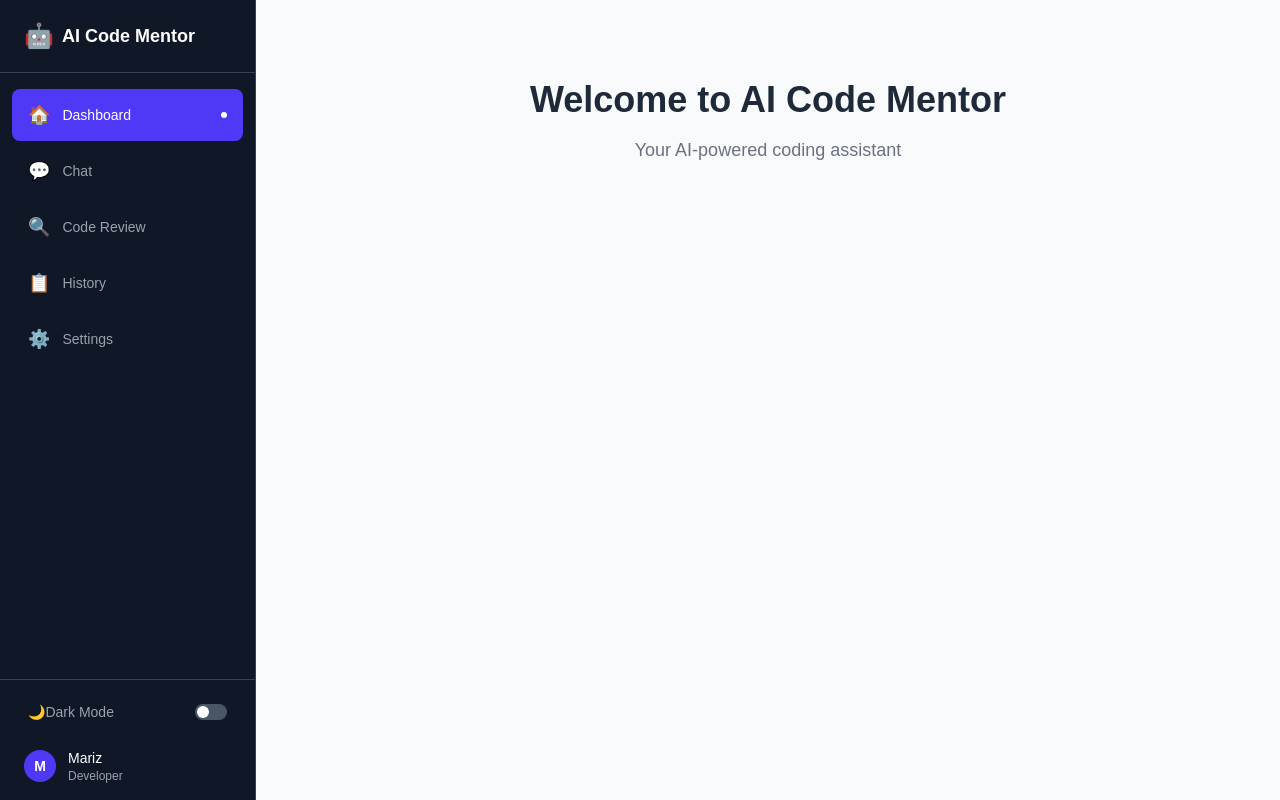
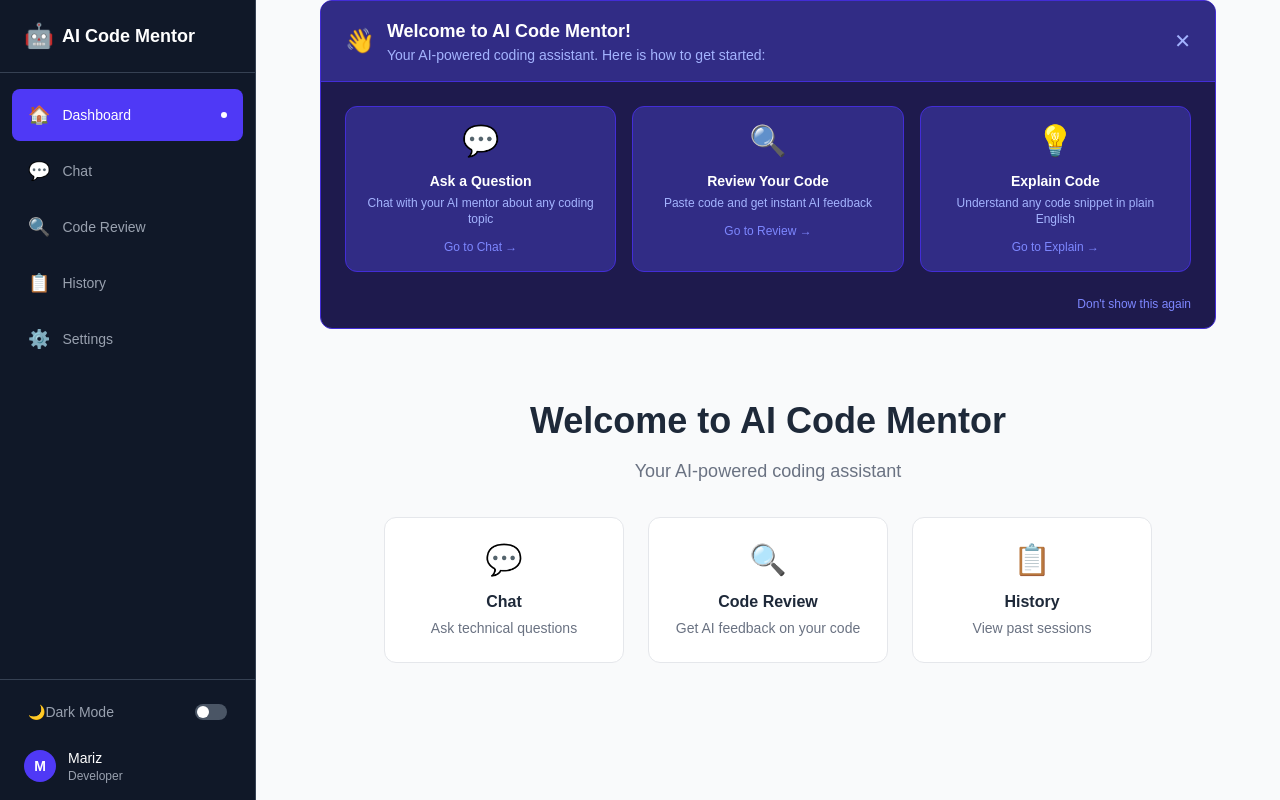
Before and after one commit to marizwan226/ai-code-mentor, a Next.js app in the folder frontend/: page / in a window 1280 px wide. Built offline with nearby package versions, Linux system fonts and the light colour scheme.

Commit message:
feat: add onboarding welcome banner and example prompts (#20)

```diff
--- a/frontend/app/components/ChatWindow.tsx
+++ b/frontend/app/components/ChatWindow.tsx
@@ -3,6 +3,7 @@
 import { useState, useRef, useEffect } from 'react';
 import MessageBubble from './MessageBubble';
 import StreamingMessage from './StreamingMessage';
+import ExamplePrompts from './ExamplePrompts';
 
 interface Message {
   role: 'user' | 'assistant';
@@ -209,6 +210,14 @@ export default function ChatWindow() {
           <MessageBubble key={index} message={message} />
         ))}
 
+        {/* Example Prompts — shown only on first message */}
+        {messages.length === 1 && !loading && (
+          <ExamplePrompts onSelect={(prompt) => {
+            setInput(prompt);
+            textareaRef.current?.focus();
+          }} />
+        )}
+
         {/* Streaming message */}
         {(isStreaming || streamingContent) && (
           <div className="flex justify-start mb-4">
--- /dev/null
+++ b/frontend/app/components/ExamplePrompts.tsx
@@ -0,0 +1,51 @@
+'use client';
+
+interface ExamplePromptsProps {
+  onSelect: (prompt: string) => void;
+}
+
+const EXAMPLE_PROMPTS = [
+  {
+    icon: '🐛',
+    title: 'Debug my code',
+    prompt: 'Why is my code throwing an error? Here is the error: TypeError: Cannot read property of undefined',
+    color: 'border-red-700 bg-red-950 hover:bg-red-900'
+  },
+  {
+    icon: '⚡',
+    title: 'Optimize performance',
+    prompt: 'How can I make this loop more efficient? I have a nested for loop that runs slowly on large datasets.',
+    color: 'border-yellow-700 bg-yellow-950 hover:bg-yellow-900'
+  },
+  {
+    icon: '📚',
+    title: 'Explain a concept',
+    prompt: 'Can you explain how async/await works in JavaScript and when I should use it instead of promises?',
+    color: 'border-blue-700 bg-blue-950 hover:bg-blue-900'
+  }
+];
+
+export default function ExamplePrompts({ onSelect }: ExamplePromptsProps) {
+  return (
+    <div className="mt-8">
+      <p className="text-gray-500 text-sm text-center mb-4">
+        Not sure where to start? Try one of these:
+      </p>
+      <div className="grid grid-cols-1 gap-3">
+        {EXAMPLE_PROMPTS.map((example, index) => (
+          <button
+            key={index}
+            onClick={() => onSelect(example.prompt)}
+            className={`flex items-start gap-3 p-4 rounded-xl border text-left transition-colors ${example.color}`}
+          >
+            <span className="text-2xl flex-shrink-0">{example.icon}</span>
+            <div>
+              <p className="text-white font-medium text-sm">{example.title}</p>
+              <p className="text-gray-400 text-xs mt-0.5 line-clamp-2">{example.prompt}</p>
+            </div>
+          </button>
+        ))}
+      </div>
+    </div>
+  );
+}
--- /dev/null
+++ b/frontend/app/components/WelcomeBanner.tsx
@@ -0,0 +1,97 @@
+'use client';
+
+import { useState, useEffect } from 'react';
+import Link from 'next/link';
+
+export default function WelcomeBanner() {
+  const [show, setShow] = useState(false);
+
+  useEffect(() => {
+    const dismissed = localStorage.getItem('welcome_dismissed');
+    if (!dismissed) setShow(true);
+  }, []);
+
+  const dismiss = () => {
+    localStorage.setItem('welcome_dismissed', 'true');
+    setShow(false);
+  };
+
+  if (!show) return null;
+
+  return (
+    <div className="mb-6 rounded-xl border border-indigo-700 bg-indigo-950 overflow-hidden">
+      {/* Header */}
+      <div className="flex items-center justify-between px-6 py-4 bg-indigo-900 border-b border-indigo-700">
+        <div className="flex items-center gap-3">
+          <span className="text-2xl">👋</span>
+          <div>
+            <h2 className="text-white font-bold text-lg">Welcome to AI Code Mentor!</h2>
+            <p className="text-indigo-300 text-sm">Your AI-powered coding assistant. Here is how to get started:</p>
+          </div>
+        </div>
+        <button
+          onClick={dismiss}
+          className="text-indigo-300 hover:text-white transition-colors text-xl"
+          title="Dismiss"
+        >
+          ✕
+        </button>
+      </div>
+
+      {/* Quick Start Options */}
+      <div className="grid grid-cols-1 md:grid-cols-3 gap-4 p-6">
+        <Link
+          href="/chat"
+          className="flex flex-col items-center gap-3 bg-indigo-900 hover:bg-indigo-800 border border-indigo-700 rounded-xl p-4 transition-colors group"
+        >
+          <span className="text-3xl">💬</span>
+          <div className="text-center">
+            <p className="text-white font-semibold text-sm">Ask a Question</p>
+            <p className="text-indigo-300 text-xs mt-1">Chat with your AI mentor about any coding topic</p>
+          </div>
+          <span className="text-indigo-400 group-hover:text-white text-xs transition-colors">
+            Go to Chat →
+          </span>
+        </Link>
+
+        <Link
+          href="/review"
+          className="flex flex-col items-center gap-3 bg-indigo-900 hover:bg-indigo-800 border border-indigo-700 rounded-xl p-4 transition-colors group"
+        >
+          <span className="text-3xl">🔍</span>
+          <div className="text-center">
+            <p className="text-white font-semibold text-sm">Review Your Code</p>
+            <p className="text-indigo-300 text-xs mt-1">Paste code and get instant AI feedback</p>
+          </div>
+          <span className="text-indigo-400 group-hover:text-white text-xs transition-colors">
+            Go to Review →
+          </span>
+        </Link>
+
+        <Link
+          href="/review"
+          className="flex flex-col items-center gap-3 bg-indigo-900 hover:bg-indigo-800 border border-indigo-700 rounded-xl p-4 transition-colors group"
+        >
+          <span className="text-3xl">💡</span>
+          <div className="text-center">
+            <p className="text-white font-semibold text-sm">Explain Code</p>
+            <p className="text-indigo-300 text-xs mt-1">Understand any code snippet in plain English</p>
+          </div>
+          <span className="text-indigo-400 group-hover:text-white text-xs transition-colors">
+            Go to Explain →
+          </span>
+        </Link>
+      </div>
+
+      {/* Dismiss */}
+      <div className="px-6 pb-4 flex justify-end">
+        <button
+          onClick={dismiss}
+          className="text-xs text-indigo-400 hover:text-indigo-200 transition-colors"
+        >
+          Don't show this again
+        </button>
+      </div>
+    </div>
+  );
+}
--- a/frontend/app/page.tsx
+++ b/frontend/app/page.tsx
@@ -1,16 +1,34 @@
-import Layout from '@/components/Layout';
+import WelcomeBanner from './components/WelcomeBanner';
 
 export default function Home() {
   return (
-    <Layout>
-      <div className="text-center py-20">
-        <h2 className="text-4xl font-bold text-gray-800">
+    <div className="max-w-4xl mx-auto">
+      <WelcomeBanner />
+      <div className="text-center py-12">
+        <h2 className="text-4xl font-bold text-gray-800 dark:text-white">
           Welcome to AI Code Mentor
         </h2>
-        <p className="mt-4 text-gray-500 text-lg">
+        <p className="mt-4 text-gray-500 dark:text-gray-400 text-lg">
           Your AI-powered coding assistant
         </p>
+        <div className="mt-8 grid grid-cols-1 md:grid-cols-3 gap-6 max-w-3xl mx-auto">
+          <a href="/chat" className="bg-white dark:bg-gray-800 border border-gray-200 dark:border-gray-700 rounded-xl p-6 hover:border-indigo-400 hover:shadow-md transition-all">
+            <div className="text-3xl mb-3">💬</div>
+            <h3 className="font-semibold text-gray-800 dark:text-white">Chat</h3>
+            <p className="text-sm text-gray-500 dark:text-gray-400 mt-1">Ask technical questions</p>
+          </a>
+          <a href="/review" className="bg-white dark:bg-gray-800 border border-gray-200 dark:border-gray-700 rounded-xl p-6 hover:border-indigo-400 hover:shadow-md transition-all">
+            <div className="text-3xl mb-3">🔍</div>
+            <h3 className="font-semibold text-gray-800 dark:text-white">Code Review</h3>
+            <p className="text-sm text-gray-500 dark:text-gray-400 mt-1">Get AI feedback on your code</p>
+          </a>
+          <a href="/history" className="bg-white dark:bg-gray-800 border border-gray-200 dark:border-gray-700 rounded-xl p-6 hover:border-indigo-400 hover:shadow-md transition-all">
+            <div className="text-3xl mb-3">📋</div>
+            <h3 className="font-semibold text-gray-800 dark:text-white">History</h3>
+            <p className="text-sm text-gray-500 dark:text-gray-400 mt-1">View past sessions</p>
+          </a>
+        </div>
       </div>
-    </Layout>
+    </div>
   );
 }
```
Also changed, not shown: 2 other files (tests, documents, lock files or other folders).
